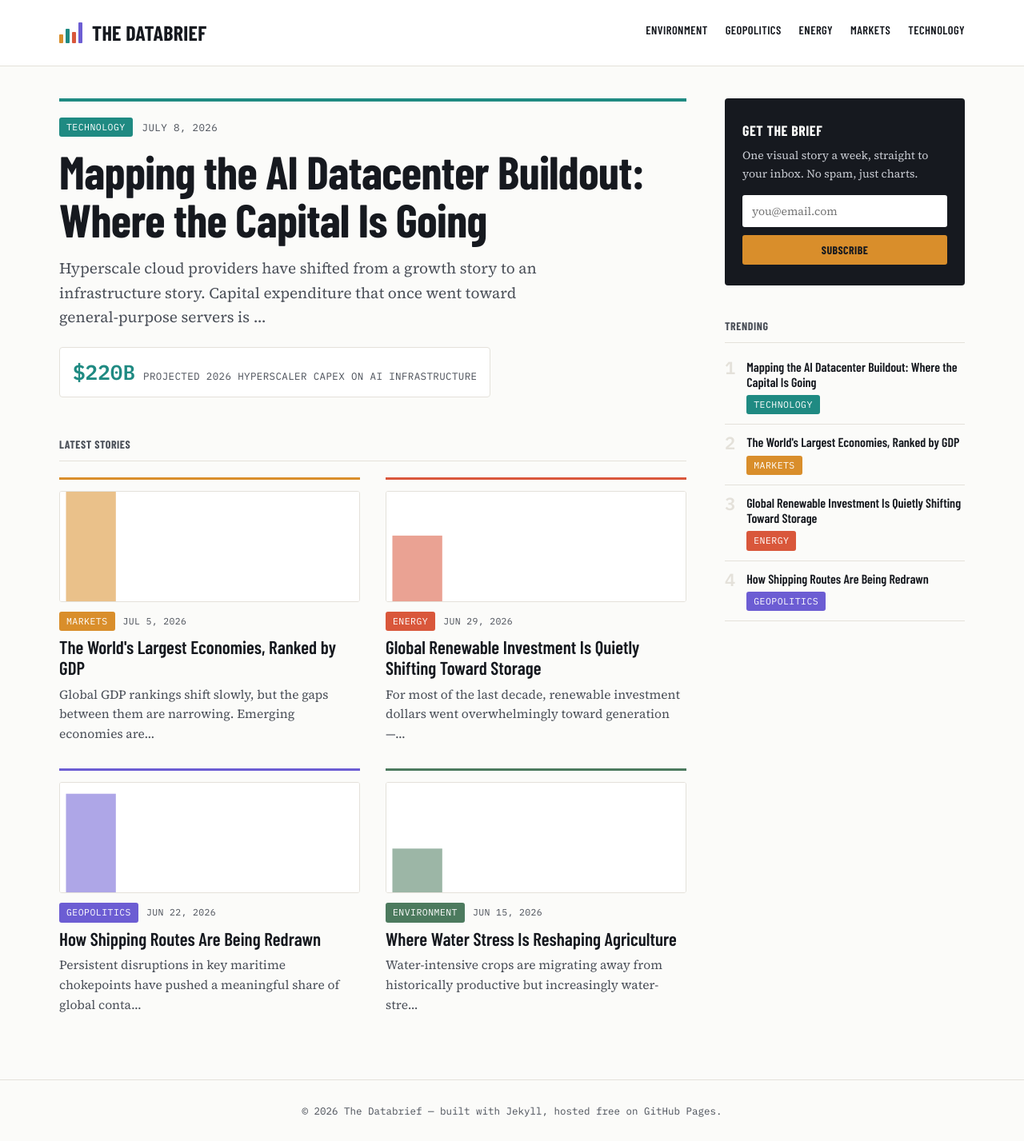
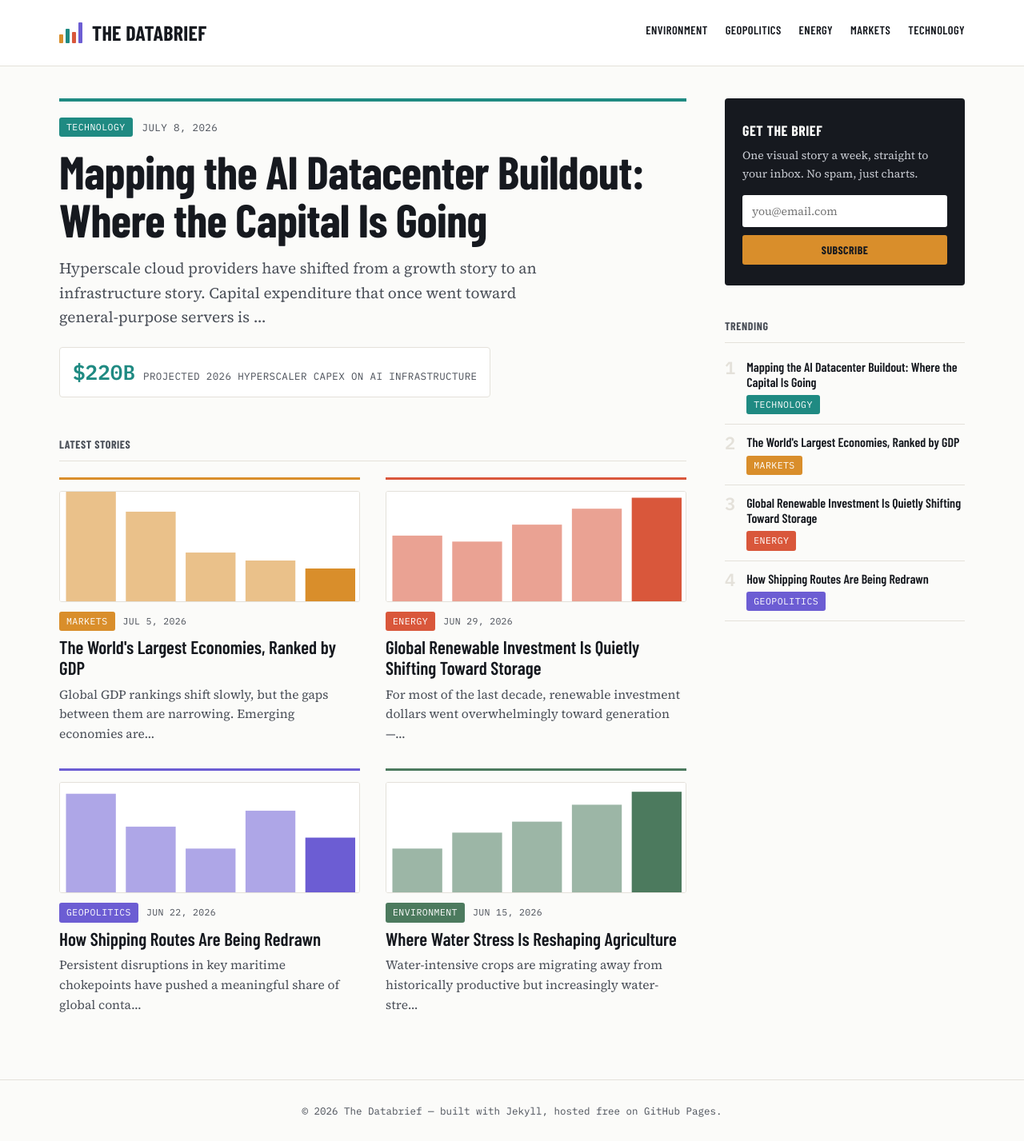
Before and after one commit to ananyshrivastava1004/mimasa, a Jekyll site: the page built from index.html, in a window 1280 px wide. Shown: the whole page at 80% size. Built offline with Jekyll 4.4.1, drawn with Linux system fonts in a browser that asks for light colours.

Commit message:
Refactor x position calculation in chart-thumb.html

```diff
--- a/_includes/chart-thumb.html
+++ b/_includes/chart-thumb.html
@@ -8,10 +8,12 @@
   {% assign n = bar_list.size %}
   {% assign gap = 10 %}
   {% assign bw = 300 | divided_by: n | minus: gap %}
+  {% assign step = bw | plus: gap %}
   {% for b in bar_list %}
     {% assign bh = b | times: 1 %}
     {% assign bh_scaled = bh | times: h | divided_by: 100 %}
-    {% assign x = forloop.index0 | times: bw | plus: forloop.index0 | times: gap | plus: 6 %}
+    {% assign offset = forloop.index0 | times: step %}
+    {% assign x = offset | plus: 6 %}
     {% assign y = h | minus: bh_scaled %}
     <rect x="{{ x }}" y="{{ y }}" width="{{ bw }}" height="{{ bh_scaled }}" fill="{{ include.color }}" opacity="{% if forloop.last %}1{% else %}0.55{% endif %}"/>
   {% endfor %}
```
